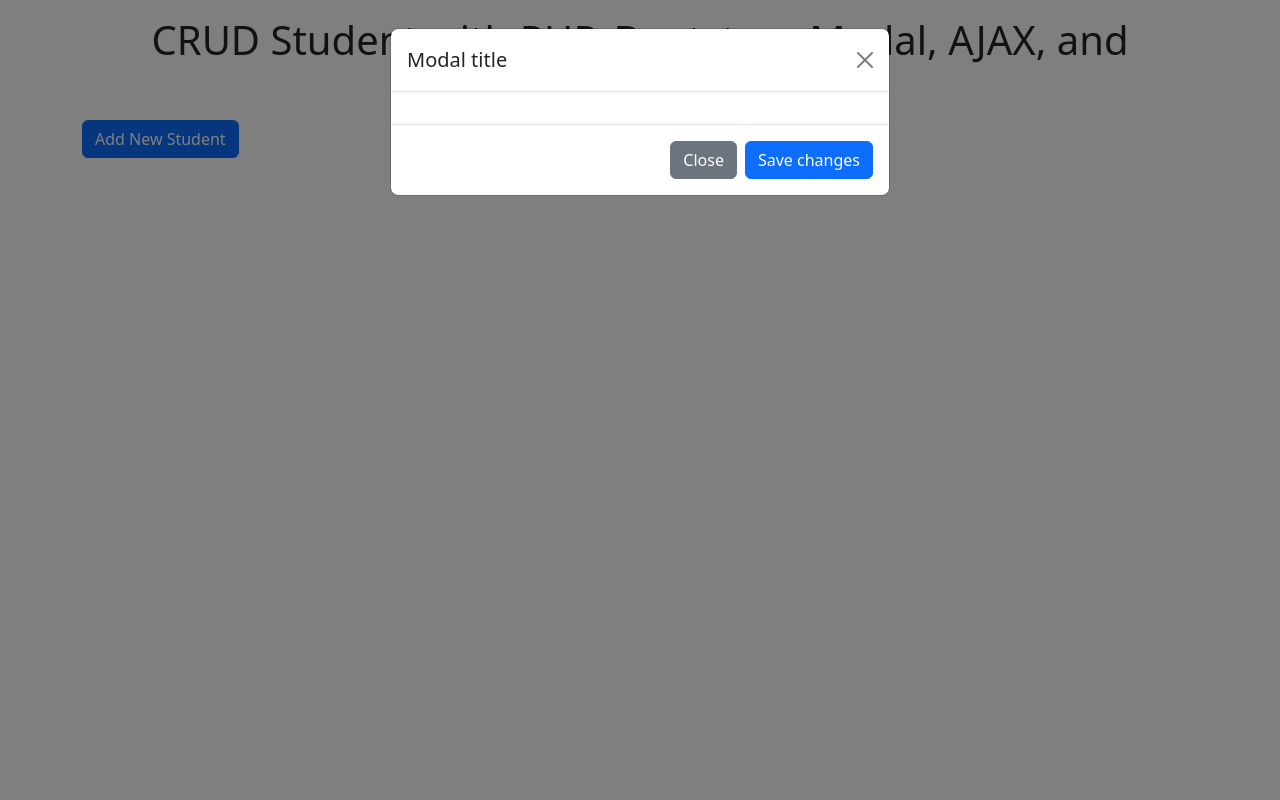
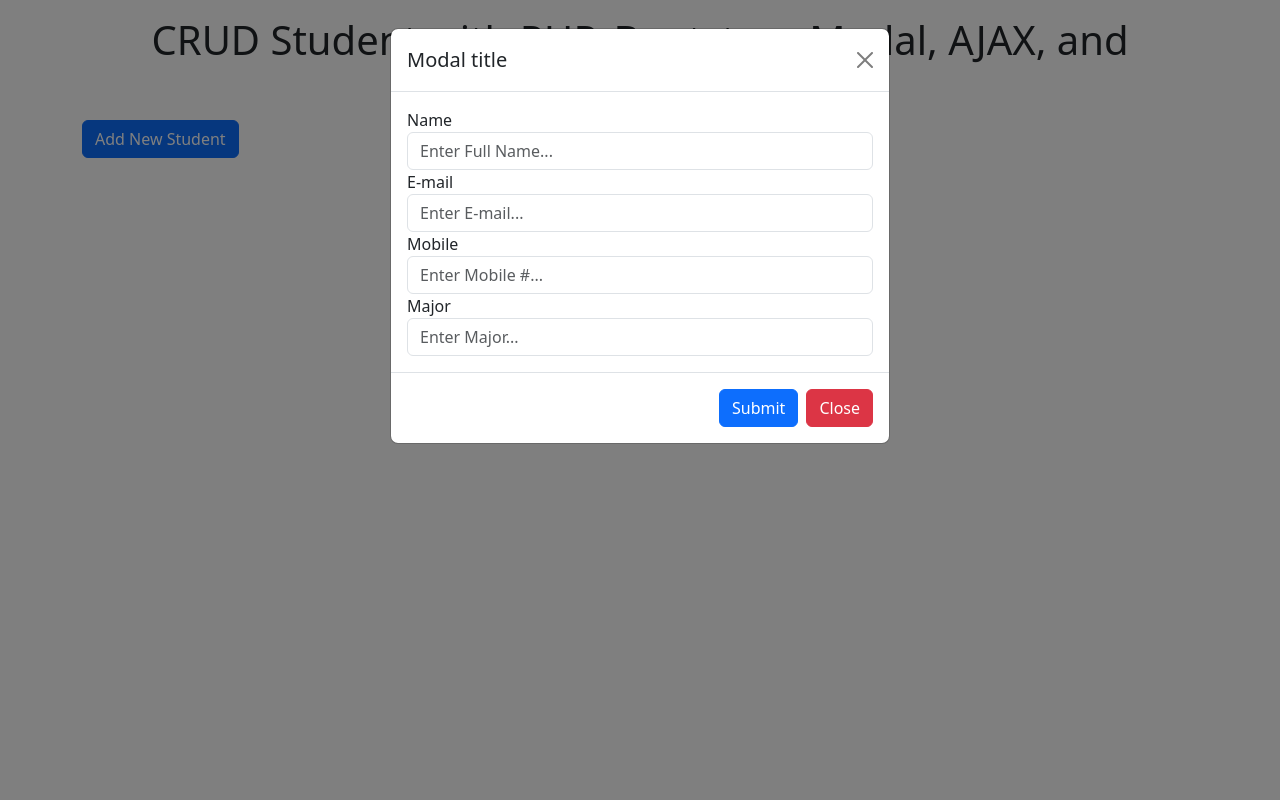
Before and after one commit to arnoprincestonpan/php-crud-students, a PHP site: page / in a window 1280 px wide, after a click on "Add New Student". Run offline with PHP 8.4, Linux system fonts and the light colour scheme.

Commit message:
form setup complete for modal

```diff
--- a/index.php
+++ b/index.php
@@ -18,10 +18,20 @@
                 </div>
                 <div class="modal-body">
                     <!-- Form -->
+                    <form>
+                        <label for="name">Name</label>
+                        <input class="form-control" type="text" name="name" id="name" placeholder="Enter Full Name..." autocomplete="off"  />
+                        <label for="email">E-mail</label>
+                        <input class="form-control" type="email" name="email" id="email" placeholder="Enter E-mail..." autocomplete="off" />
+                        <label for="mobile">Mobile</label>
+                        <input class="form-control" type="text" name="mobile" id="mobile" placeholder="Enter Mobile #..." autocomplete="off"  />
+                        <label for="major">Major</label>
+                        <input class="form-control" type="text" name="major" id="major" placeholder="Enter Major..." autocomplete="off"  />
+                    </form>
                 </div>
                 <div class="modal-footer">
-                    <button type="button" class="btn btn-secondary" data-bs-dismiss="modal">Close</button>
-                    <button type="button" class="btn btn-primary">Save changes</button>
+                    <button type="button" class="btn btn-primary">Submit</button>
+                    <button type="button" class="btn btn-danger" data-bs-dismiss="modal">Close</button>
                 </div>
             </div>
         </div>
```
